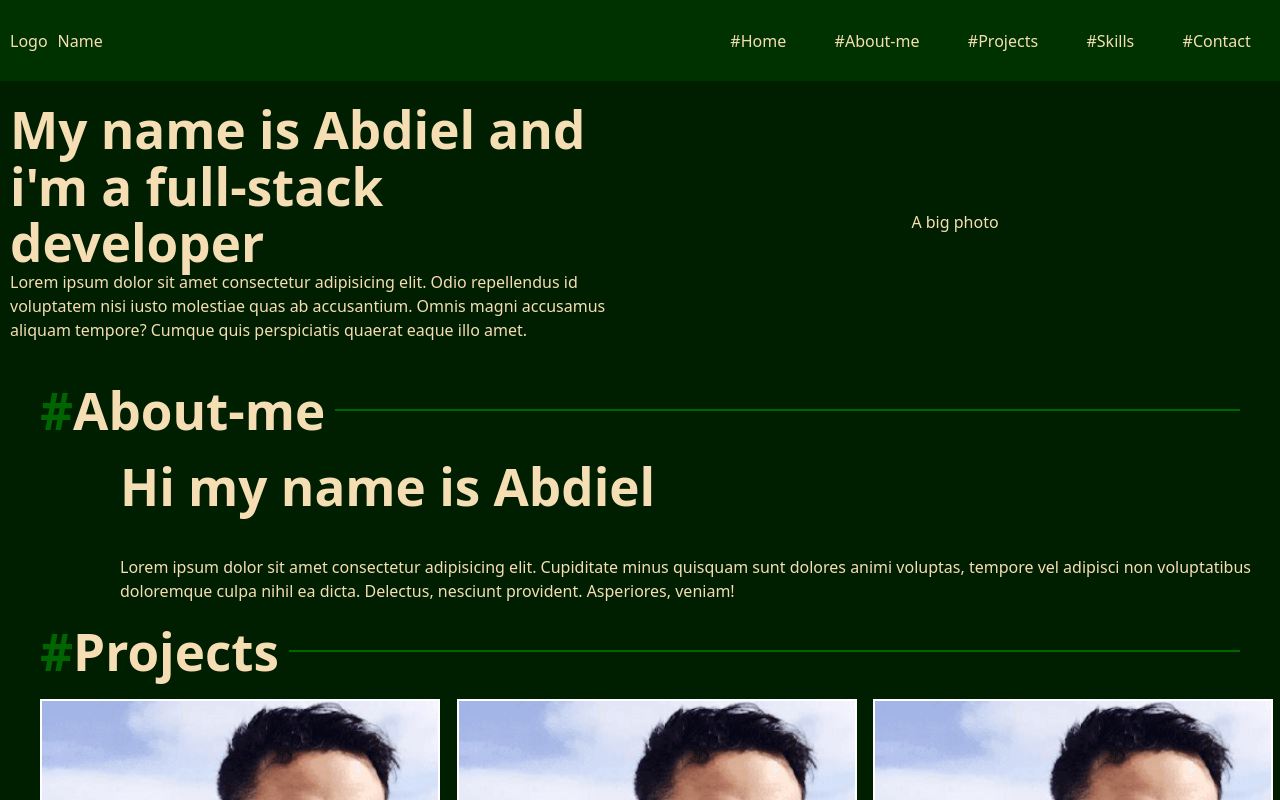
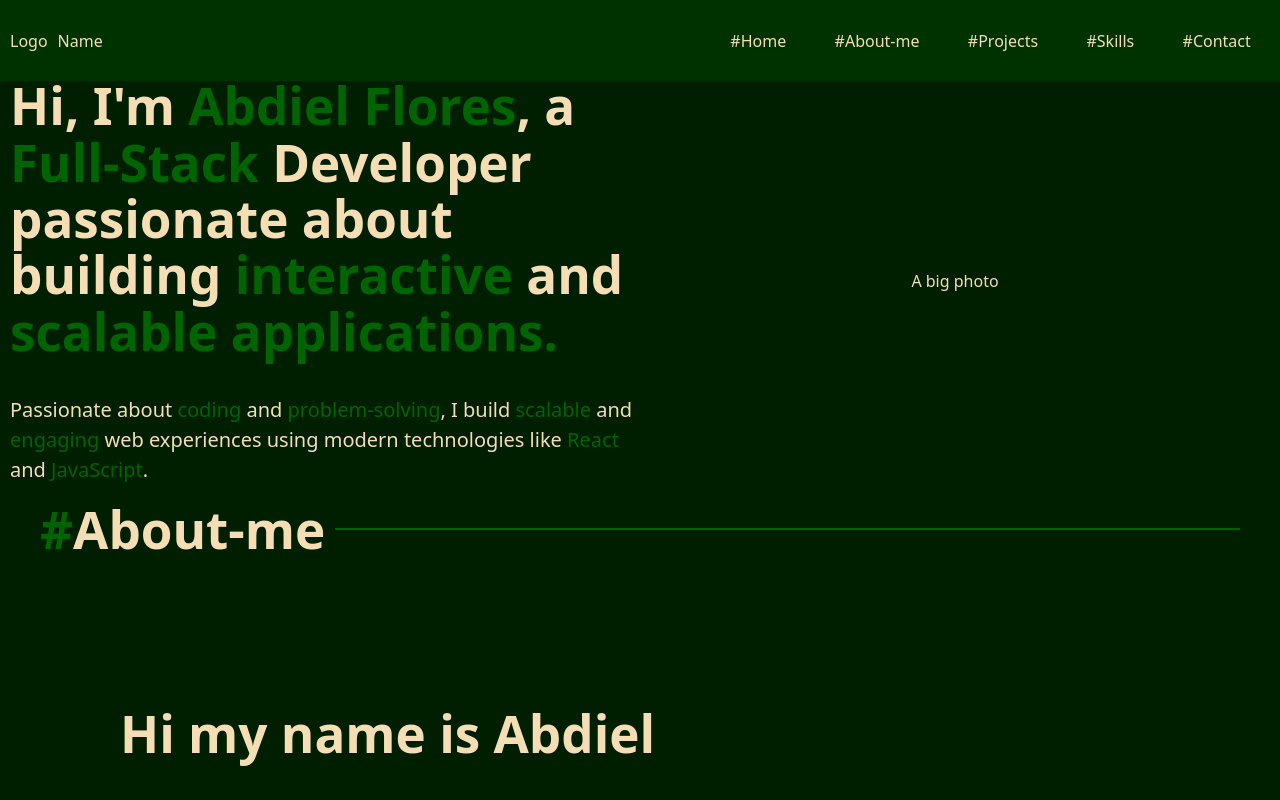
Before and after one commit to abdiel-codes/homepage, a React (Vite) app: page / in a window 1280 px wide. Shown: the top 800 px of the page. Built offline with nearby package versions, Linux system fonts and the light colour scheme.

Commit message:
Improved Header section for presentation

```diff
--- a/src/App.css
+++ b/src/App.css
@@ -11,3 +11,74 @@ body{
     flex-direction: column;
     background-color: rgb(0, 30, 0);
 }
+
+.click-container {
+    position: fixed;
+    width: 100vw;
+    height: 100vh;
+    top: 0;
+    left: 0;
+    overflow: hidden;
+}
+
+.app-container {
+    position: relative;
+    width: 100%;
+    height: 100%;
+    overflow: hidden;
+  }
+
+  .click-effect {
+    position: absolute;
+    pointer-events: none;
+  }
+
+  .click-effect-line {
+    position: absolute;
+    background: rgba(255, 255, 255, 0.7);
+    width: 2px;
+    height: 0;
+    top: 50%;
+    transform: translateY(-50%);
+    animation: click-effect-expand 1s ease-out;
+  }
+
+  .click-effect-line:nth-child(1) {
+    left: -8px;
+    animation-delay: 0s;
+  }
+
+  .click-effect-line:nth-child(2) {
+    left: -4px;
+    animation-delay: 0.1s;
+  }
+
+  .click-effect-line:nth-child(3) {
+    left: 0px;
+    animation-delay: 0.2s;
+  }
+
+  .click-effect-line:nth-child(4) {
+    left: 4px;
+    animation-delay: 0.3s;
+  }
+
+  .click-effect-line:nth-child(5) {
+    left: 8px;
+    animation-delay: 0.4s;
+  }
+
+  @keyframes click-effect-expand {
+    0% {
+      height: 0;
+      opacity: 1;
+    }
+    50% {
+      height: 15px;
+      opacity: 0.7;
+    }
+    100% {
+      height: 30px;
+      opacity: 0;
+    }
+  }
--- a/src/App.jsx
+++ b/src/App.jsx
@@ -10,37 +10,52 @@ import Contact from './components/Contact';
 import Footer from './components/Footer';
 
 function App() {
-  return(
-    <>
+  const [effects, setEffects] = useState([]);
+
+  const handlePageClick = (e) => {
+    const x = e.clientX;
+    const y = e.clientY;
+    const newEffect = { x, y, id: Date.now() };
+
+    setEffects((prev) => [...prev, newEffect]);
+
+    setTimeout(() => {
+      setEffects((prev) => prev.filter((effect) => effect.id !== newEffect.id));
+    }, 800);
+  };
+
+  return (
+    <div className="app-container" onClick={handlePageClick}>
+      {effects.map((effect) => (
+      <div
+        key={effect.id}
+        className="click-effect"
+        style={{ top: effect.y, left: effect.x }}
+      >
+        <div className="click-effect-line"></div>
+        <div className="click-effect-line"></div>
+        <div className="click-effect-line"></div>
+        <div className="click-effect-line"></div>
+        <div className="click-effect-line"></div>
+        <div className="click-effect-line"></div>
+
+      </div>
+      ))}
+
+
       <Nav />
       <Header />
-       <Title
-        symbol = "#"
-        text = "About-me"
-        id = "about-me" />
+      <Title symbol="#" text="About-me" id="about-me" />
       <About />
-       <Title
-        symbol = "#"
-        text = "Projects"
-        id = "projects"
-       />
+      <Title symbol="#" text="Projects" id="projects" />
       <Projects />
-       <Title
-        symbol = "#"
-        text = "Skills"
-        id = "skills"
-       />
+      <Title symbol="#" text="Skills" id="skills" />
       <Skill />
-
-       <Title
-        symbol = "#"
-        text = "Contacts"
-        id = "contact"
-       />
+      <Title symbol="#" text="Contacts" id="contact" />
       <Contact />
       <Footer />
-    </>
+    </div>
   );
 }
 
-export default App
+export default App;
--- a/src/components/Header.jsx
+++ b/src/components/Header.jsx
@@ -1,14 +1,14 @@
 import "../stylesheets/Header.css";
 
-function Header() {
+function Header(props) {
     return (
         <div className="header-container" id = "home">
             <div className="text-container">
                 <h1 className="title">
-                    My name is Abdiel and i'm a full-stack developer
+                    Hi, I'm <span className="highlight">Abdiel Flores</span>, a <span className="highlight">Full-Stack</span> Developer passionate about building <span>interactive</span> and <span className="">scalable applications.</span>
                 </h1>
                 <p className="text">
-                    Lorem ipsum dolor sit amet consectetur adipisicing elit. Odio repellendus id voluptatem nisi iusto molestiae quas ab accusantium. Omnis magni accusamus aliquam tempore? Cumque quis perspiciatis quaerat eaque illo amet.
+                    Passionate about <span>coding</span> and <span>problem-solving</span>, I build <span>scalable</span> and <span>engaging</span> web experiences using modern technologies like <span>React</span> and <span>JavaScript</span>.
                 </p>
             </div>
             <div className="photo-container">
--- a/src/stylesheets/About.css
+++ b/src/stylesheets/About.css
@@ -1,6 +1,10 @@
 .about-container {
     color: wheat;
     margin-left: 120px;
+    min-height: 400px;
+    display: flex;
+    flex-direction: column;
+    justify-content: center;
 }
 
 .about-title {
--- a/src/stylesheets/Contact.css
+++ b/src/stylesheets/Contact.css
@@ -3,6 +3,7 @@
     display: flex;
     justify-content: space-around;
     margin: 0px 40px;
+    min-height: 200px;
 }
 
 .contact-text {
--- a/src/stylesheets/Footer.css
+++ b/src/stylesheets/Footer.css
@@ -5,4 +5,5 @@
     align-items: center;
     border-top: 2px solid wheat;
     margin-top: 20px;
+    min-height: 150px;
 }
--- a/src/stylesheets/Header.css
+++ b/src/stylesheets/Header.css
@@ -3,12 +3,22 @@
     justify-content: space-between;
     align-items: center;
     padding: 20px 10px;
+    height: 400px;
+
 }
 
 .text-container {
     display: flex;
     flex-direction: column;
+    justify-content: center;
+    align-items: center;
     flex: 1;
+    height: 100%;
+    gap: 10%;
+}
+
+.text-container p{
+    font-size: 1.25rem;
 }
 
 .photo-container {
--- a/src/stylesheets/Skill.css
+++ b/src/stylesheets/Skill.css
@@ -1,5 +1,5 @@
 .skill-container {
-    max-height: 400px;
+    min-height: 400px;
     max-width: 85%;
     display: flex;
     justify-content: space-between;
```
Lines whose indentation alone changed are shown as unchanged.
